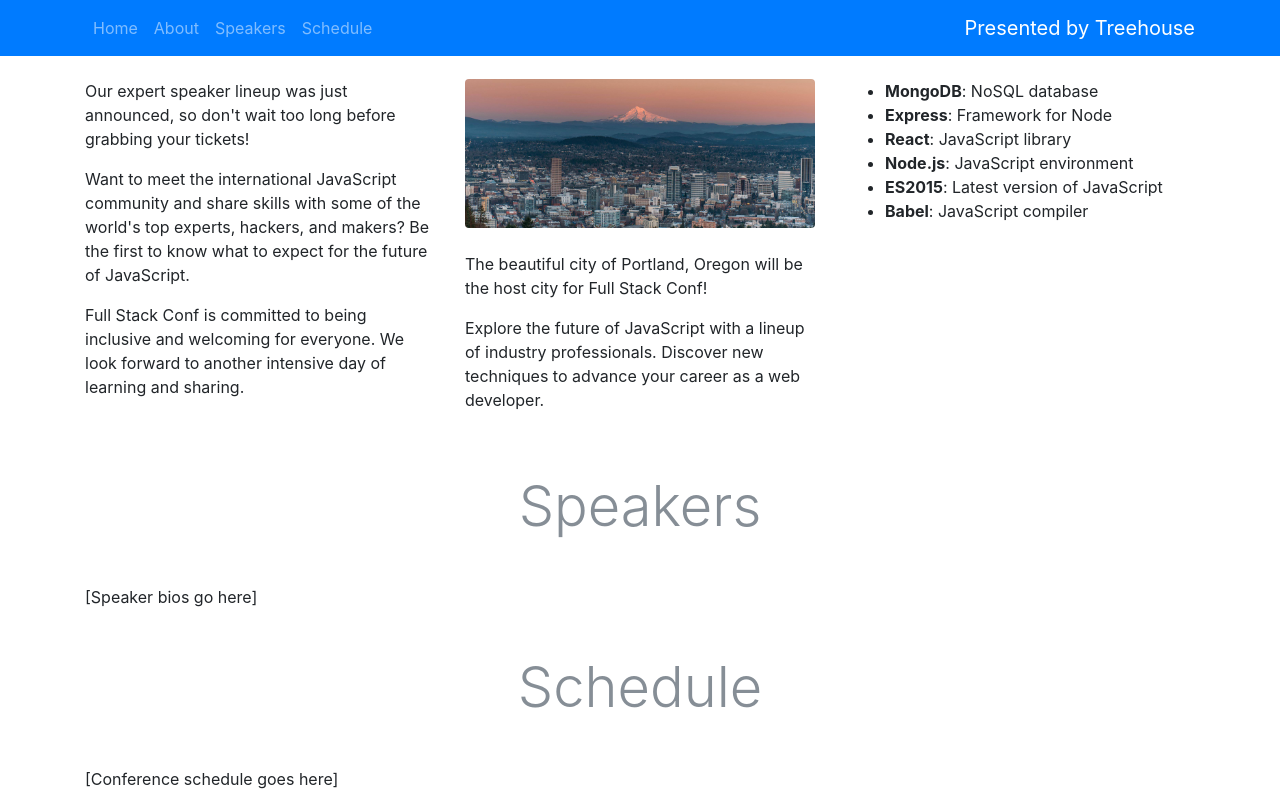
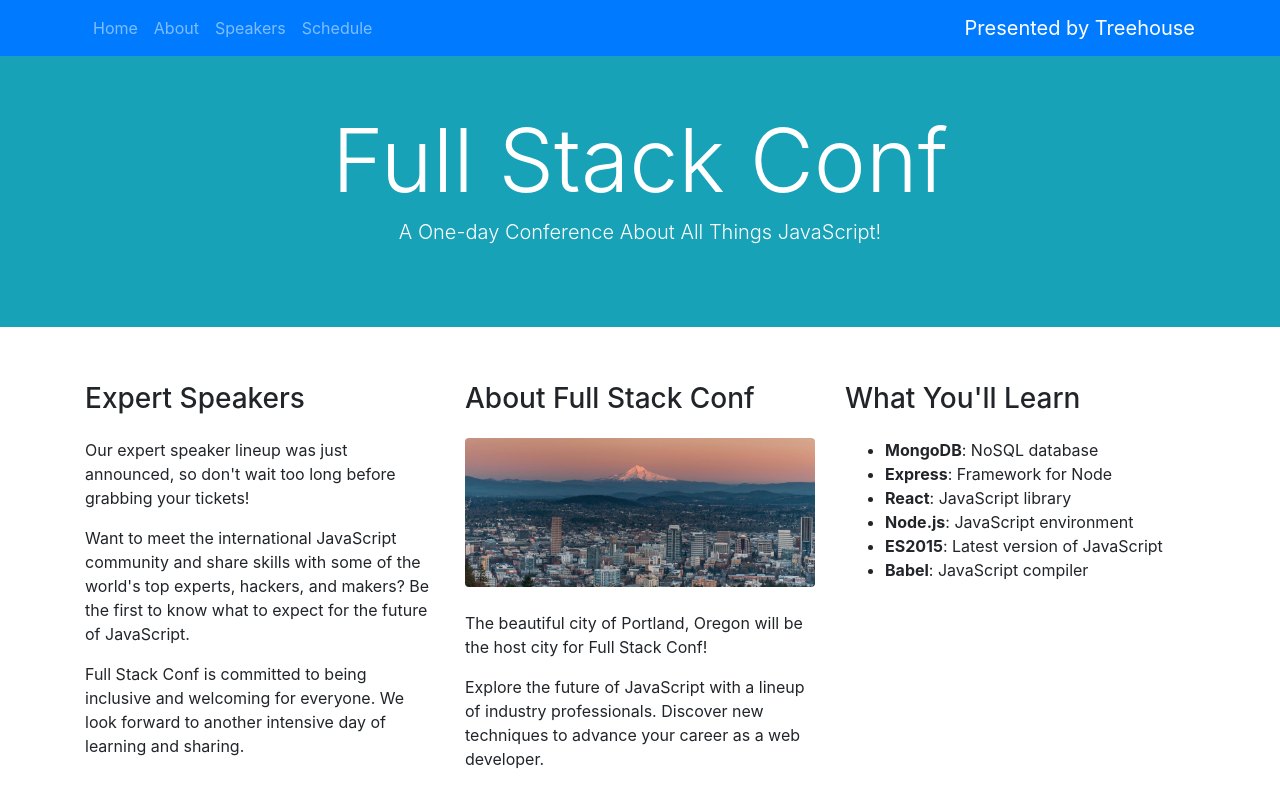
Before and after one commit to philrcrawford/full-stack-conf, a plain HTML site: page index.html in a window 1280 px wide. Shown: the top 800 px of the page. Drawn offline with nearby package versions, Linux system fonts and the light colour scheme.

Commit message:
Add jumbotron

```diff
--- a/index.html
+++ b/index.html
@@ -28,6 +28,15 @@
       </div> <!-- container -->
     </nav>
     <!-- /navbar -->
+
+    <!-- jumbotron -->
+    <div class="jumbotron jumbotron-fluid bg-info text-white">
+      <div class="container text-sm-center pt-5">
+        <h1 class="display-2">Full Stack Conf</h1>
+        <p class="lead">A One-day Conference About All Things JavaScript!</p>
+      </div>
+    </div>
+    <!-- /jumbotron -->
     <div class="container pt-4">
       <!-- about -->
       <div class="row">
```
